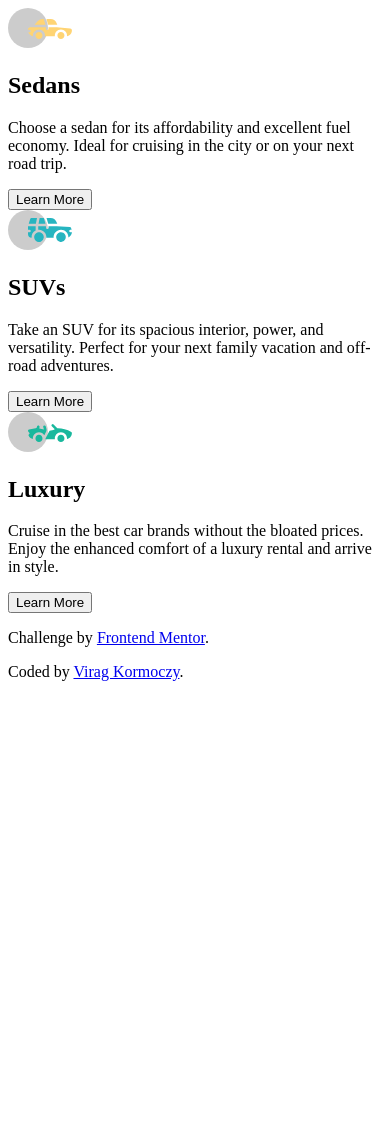
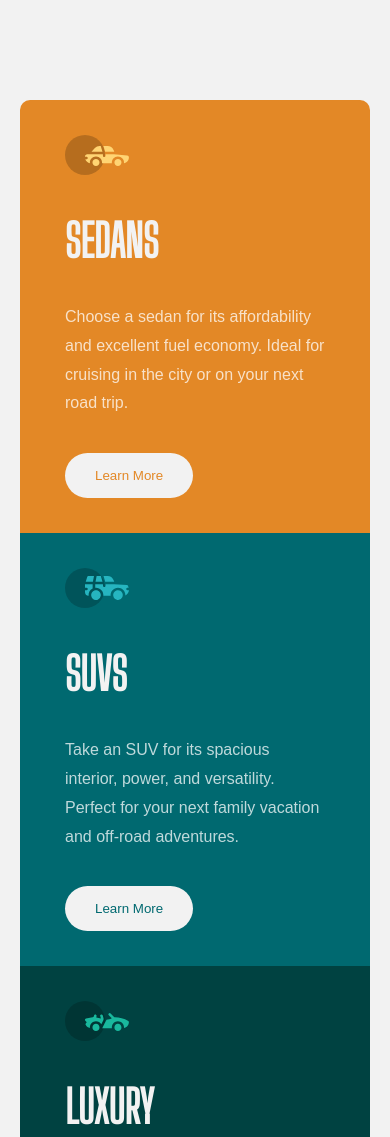
Before and after one commit to virag-ky/3-Column-Preview-Card-Component, a website: page index.html in a window 390 px wide. Shown: the top 1137 px of the page. Before the commit the page ends 844 px from the top, so only its background shows below. Drawn offline with Linux system fonts and the light colour scheme; a web font is replaced by a local one.

Commit message:
Add mobile version

```diff
--- a/index.html
+++ b/index.html
@@ -11,13 +11,15 @@
       href="./images/favicon-32x32.png"
     />
 
+    <link rel="stylesheet" href="./styles/style.css" type="text/css" />
+
     <title>Frontend Mentor | 3-column preview card component</title>
   </head>
   <body>
     <main>
       <section id="section-1">
         <img src="images/icon-sedans.svg" alt="sedans icon" id="sedans" />
-        <h2>Sedans</h2>
+        <h2>SEDANS</h2>
         <p>
           Choose a sedan for its affordability and excellent fuel economy. Ideal
           for cruising in the city or on your next road trip.
@@ -26,7 +28,7 @@
       </section>
       <section id="section-2">
         <img src="images/icon-suvs.svg" alt="suvs icon" id="suvs" />
-        <h2>SUVs</h2>
+        <h2>SUVS</h2>
         <p>
           Take an SUV for its spacious interior, power, and versatility. Perfect
           for your next family vacation and off-road adventures.
@@ -35,7 +37,7 @@
       </section>
       <section id="section-3">
         <img src="images/icon-luxury.svg" alt="luxury cars icon" id="luxury" />
-        <h2>Luxury</h2>
+        <h2>LUXURY</h2>
         <p>
           Cruise in the best car brands without the bloated prices. Enjoy the
           enhanced comfort of a luxury rental and arrive in style.
--- /dev/null
+++ b/styles/_base.scss
@@ -0,0 +1,46 @@
+@import url("https://fonts.google.com/specimen/Lexend+Deca");
+
+@import url("https://fonts.googleapis.com/css2?family=Big+Shoulders+Display");
+
+*, *::before, *::after {
+  margin: 0;
+  padding: 0;
+  box-sizing: border-box;
+}
+
+$color-1: hsl(31, 77%, 52%);
+$color-2: hsl(184, 100%, 22%);
+$color-3: hsl(179, 100%, 13%);
+$paragraph: hsla(0, 0%, 100%, 0.75);
+$base-color: hsl(0, 0%, 95%);
+$family-1: "Lexend Deca", sans-serif;
+$family-2: "Big Shoulders Display", sans-serif;
+$font: 1rem;
+$section-padding: 35px 45px;
+
+@mixin center {
+  display: flex;
+  flex-direction: column;
+  align-items: center;
+  justify-content: center;
+}
+
+@mixin h2-style {
+  font-family: $family-2;
+  color: $base-color;
+  font-size: 2.8rem;
+  margin: 35px 0;
+}
+
+@mixin paragraph-style {
+  color: $paragraph;
+  line-height: 1.8rem;
+  margin-bottom: 35px;
+}
+
+@mixin button-style {
+  background-color: $base-color;
+  padding: 15px 30px;
+  border-radius: 50px;
+  border: none;
+}
--- /dev/null
+++ b/styles/style.scss
@@ -0,0 +1,102 @@
+@import "base";
+
+body {
+  padding: 100px 20px;
+  font-family: $family-1;
+  font-size: $font;
+  background-color: $base-color;
+
+  @include center;
+}
+
+main {
+
+  #section-1 {
+    background-color: $color-1;
+    border-top-left-radius: 10px;
+    border-top-right-radius: 10px;
+    padding: $section-padding;
+
+
+     h2 {
+      @include h2-style;
+
+    }
+
+    p {
+      @include paragraph-style;
+    }
+
+    button {
+      color: $color-1;
+
+      @include button-style;
+
+      &:hover {
+        cursor: pointer;
+      }
+    }
+  }
+
+  #section-2 {
+    background-color: $color-2;
+    padding: $section-padding;
+
+    h2 {
+      @include h2-style;
+
+    }
+
+    p {
+      @include paragraph-style;
+    }
+
+    button {
+      color: $color-2;
+
+      @include button-style;
+
+      &:hover {
+        cursor: pointer;
+      }
+    }
+
+  }
+
+  #section-3 {
+    background-color: $color-3;
+    padding: $section-padding;
+    border-bottom-left-radius: 10px;
+    border-bottom-right-radius: 10px;
+
+    h2 {
+      @include h2-style;
+
+    }
+
+    p {
+      @include paragraph-style;
+    }
+
+    button {
+      color: $color-3;
+
+      @include button-style;
+
+      &:hover {
+        cursor: pointer;
+      }
+    }
+
+  }
+
+}
+
+footer {
+  margin-top: 30px;
+
+  a {
+    text-decoration: none;
+    color: $color-2;
+  }
+}
```
Also changed, not shown: style-guide.md (+1 -1 lines), styles/style.css (added), 2 other files.
